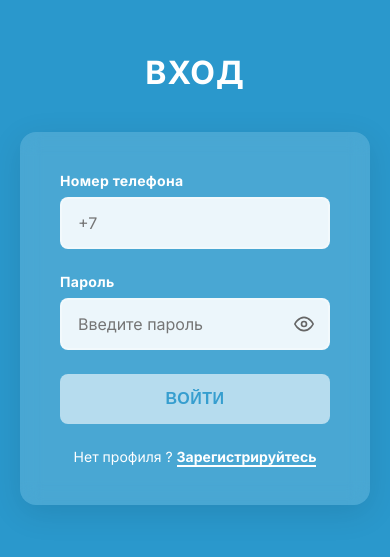
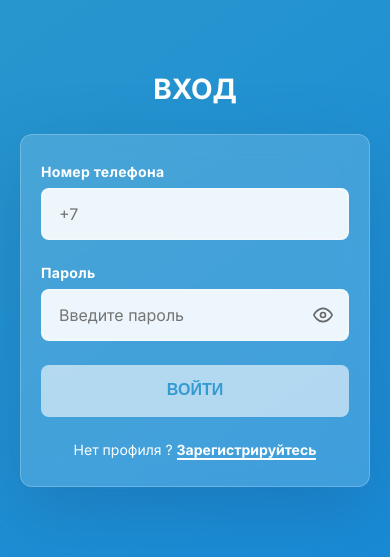
Before and after one commit to multibit-itegration/olap_front, an Angular app: page /login in a window 390 px wide. Shown: the part 143-700 px from the top of the page. Built offline with nearby package versions, Linux system fonts and the light colour scheme.

Commit message:
Polish auth loading states

```diff
--- a/src/app/features/auth/login/login.component.css
+++ b/src/app/features/auth/login/login.component.css
@@ -4,8 +4,11 @@
   flex-direction: column;
   align-items: center;
   justify-content: center;
-  background-color: #2A98CC;
+  background:
+    linear-gradient(145deg, rgba(42, 152, 204, 0.96), rgba(22, 135, 217, 0.94)),
+    #2A98CC;
   padding: 20px;
+  overflow: hidden;
 }
 
 .auth-title {
@@ -14,17 +17,24 @@
   color: white;
   text-align: center;
   margin-bottom: 40px;
-  letter-spacing: 1px;
+  letter-spacing: 0;
+  animation: auth-title-enter var(--motion-slow, 320ms) var(--ease-spring, ease-out) both;
 }
 
 .auth-card {
-  background: rgba(255, 255, 255, 0.15);
-  backdrop-filter: blur(10px);
-  border-radius: 16px;
+  background: rgba(255, 255, 255, 0.16);
+  backdrop-filter: blur(14px);
+  border: 1px solid rgba(255, 255, 255, 0.22);
+  border-radius: 12px;
   padding: 40px;
   width: 100%;
   max-width: 420px;
-  box-shadow: 0 8px 32px rgba(0, 0, 0, 0.1);
+  box-shadow: 0 24px 70px rgba(18, 73, 118, 0.26);
+  animation: auth-card-enter var(--motion-slow, 320ms) var(--ease-spring, ease-out) both;
+}
+
+.auth-form {
+  animation: auth-form-enter var(--motion-slow, 320ms) var(--ease-spring, ease-out) both;
 }
 
 .form-group {
@@ -48,7 +58,11 @@
   background: rgba(255, 255, 255, 0.9);
   font-size: 16px;
   font-family: 'Inter', sans-serif;
-  transition: all 0.3s ease;
+  transition:
+    background-color var(--motion-base, 220ms) var(--ease-out, ease),
+    border-color var(--motion-base, 220ms) var(--ease-out, ease),
+    box-shadow var(--motion-base, 220ms) var(--ease-out, ease),
+    transform var(--motion-base, 220ms) var(--ease-spring, ease);
   box-sizing: border-box;
 }
 
@@ -56,11 +70,13 @@
   outline: none;
   border-color: white;
   background: white;
+  box-shadow: 0 0 0 4px rgba(255, 255, 255, 0.18);
+  transform: translateY(-1px);
 }
 
 .form-input.error {
-  border-color: #ff4444;
-  background: rgba(255, 68, 68, 0.1);
+  border-color: #ff8f8f;
+  background: rgba(255, 255, 255, 0.94);
 }
 
 .password-wrapper {
@@ -80,16 +96,20 @@
   align-items: center;
   justify-content: center;
   color: #666;
-  transition: color 0.2s ease;
+  border-radius: 6px;
+  transition:
+    color var(--motion-fast, 140ms) var(--ease-out, ease),
+    background-color var(--motion-fast, 140ms) var(--ease-out, ease);
 }
 
 .password-toggle:hover {
+  background: rgba(42, 152, 204, 0.08);
   color: #2A98CC;
 }
 
 .error-message {
-  background: rgba(255, 68, 68, 0.15);
-  border: 1px solid #ff4444;
+  background: rgba(255, 68, 68, 0.18);
+  border: 1px solid rgba(255, 143, 143, 0.72);
   border-radius: 8px;
   padding: 12px 16px;
   color: white;
@@ -97,6 +117,7 @@
   font-weight: 600;
   margin-bottom: 20px;
   text-align: center;
+  animation: auth-message-enter var(--motion-base, 220ms) var(--ease-out, ease) both;
 }
 
 .submit-button {
@@ -109,9 +130,13 @@
   font-size: 16px;
   font-weight: 700;
   cursor: pointer;
-  transition: all 0.3s ease;
+  transition:
+    background-color var(--motion-base, 220ms) var(--ease-out, ease),
+    box-shadow var(--motion-base, 220ms) var(--ease-out, ease),
+    transform var(--motion-base, 220ms) var(--ease-spring, ease),
+    opacity var(--motion-base, 220ms) var(--ease-out, ease);
   text-transform: uppercase;
-  letter-spacing: 0.5px;
+  letter-spacing: 0;
 }
 
 .submit-button:hover:not(:disabled) {
@@ -123,6 +148,18 @@
 .submit-button:disabled {
   opacity: 0.6;
   cursor: not-allowed;
+}
+
+.submit-button-text {
+  display: inline-flex;
+  align-items: center;
+  justify-content: center;
+  min-height: 20px;
+  text-wrap: balance;
+}
+
+.submit-button:disabled .submit-button-text {
+  animation: phrase-pulse 1.5s var(--ease-out, ease) infinite;
 }
 
 .footer-link {
@@ -137,7 +174,9 @@
   font-weight: 700;
   text-decoration: none;
   border-bottom: 2px solid white;
-  transition: opacity 0.2s ease;
+  transition:
+    opacity var(--motion-fast, 140ms) var(--ease-out, ease),
+    border-color var(--motion-fast, 140ms) var(--ease-out, ease);
 }
 
 .footer-link a:hover {
@@ -151,13 +190,30 @@
   justify-content: center;
   padding: 40px 20px;
   color: white;
+  animation: auth-form-enter var(--motion-slow, 320ms) var(--ease-spring, ease-out) both;
 }
 
 .telegram-auth-loading p {
-  margin-top: 20px;
+  margin-top: 16px;
   font-size: 16px;
   font-weight: 600;
   color: white;
+}
+
+.telegram-auth-title {
+  margin-bottom: 0;
+  font-size: 20px;
+  line-height: 1.35;
+}
+
+.telegram-auth-phrase {
+  min-height: 22px;
+  margin-top: 8px;
+  color: rgba(255, 255, 255, 0.82);
+  font-size: 14px;
+  font-weight: 500;
+  line-height: 1.45;
+  animation: phrase-pulse 1.8s var(--ease-out, ease) infinite;
 }
 
 .loading-spinner {
@@ -174,3 +230,70 @@
     transform: rotate(360deg);
   }
 }
+
+@keyframes phrase-pulse {
+  0%,
+  100% {
+    opacity: 0.72;
+    transform: translateY(0);
+  }
+  45% {
+    opacity: 1;
+    transform: translateY(-1px);
+  }
+}
+
+@keyframes auth-title-enter {
+  from {
+    opacity: 0;
+    transform: translateY(10px);
+  }
+  to {
+    opacity: 1;
+    transform: translateY(0);
+  }
+}
+
+@keyframes auth-card-enter {
+  from {
+    opacity: 0;
+    transform: translateY(18px) scale(0.98);
+  }
+  to {
+    opacity: 1;
+    transform: translateY(0) scale(1);
+  }
+}
+
+@keyframes auth-form-enter {
+  from {
+    opacity: 0;
+    transform: translateY(8px);
+  }
+  to {
+    opacity: 1;
+    transform: translateY(0);
+  }
+}
+
+@keyframes auth-message-enter {
+  from {
+    opacity: 0;
+    transform: translateY(-4px);
+  }
+  to {
+    opacity: 1;
+    transform: translateY(0);
+  }
+}
+
+@media (max-width: 480px) {
+  .auth-card {
+    padding: 28px 20px;
+  }
+
+  .auth-title {
+    font-size: 28px;
+    margin-bottom: 28px;
+  }
+}
--- a/src/app/features/auth/login/login.component.html
+++ b/src/app/features/auth/login/login.component.html
@@ -6,12 +6,13 @@
     @if (isTelegramAuthInProgress()) {
       <div class="telegram-auth-loading">
         <div class="loading-spinner"></div>
-        <p>Authenticating via Telegram...</p>
+        <p class="telegram-auth-title">Входим через Telegram</p>
+        <p class="telegram-auth-phrase">{{ telegramAuthPhrase() }}</p>
       </div>
     }
 
     @if (showLoginForm()) {
-      <form [formGroup]="loginForm" (ngSubmit)="onSubmit()">
+      <form class="auth-form" [formGroup]="loginForm" (ngSubmit)="onSubmit()">
       <div class="form-group">
         <label class="form-label">Номер телефона</label>
         <input
@@ -40,6 +41,7 @@
             class="password-toggle"
             (click)="togglePasswordVisibility()"
             tabindex="-1"
+            [attr.aria-label]="showPassword() ? 'Скрыть пароль' : 'Показать пароль'"
           >
             @if (!showPassword()) {
               <svg
@@ -79,12 +81,14 @@
 
       @if (hasError()) {
         <div class="error-message">
-          ❌ {{ errorMessage() }}
+          {{ errorMessage() }}
         </div>
       }
 
       <button type="submit" class="submit-button" [disabled]="loginForm.invalid || isSubmitting()">
-        {{ isSubmitting() ? 'Вход...' : 'Войти' }}
+        <span class="submit-button-text">
+          {{ isSubmitting() ? loginAuthPhrase() : 'Войти' }}
+        </span>
       </button>
 
       <div class="footer-link">
--- a/src/app/features/auth/register/register.component.css
+++ b/src/app/features/auth/register/register.component.css
@@ -4,8 +4,11 @@
   flex-direction: column;
   align-items: center;
   justify-content: center;
-  background-color: #2A98CC;
+  background:
+    linear-gradient(145deg, rgba(42, 152, 204, 0.96), rgba(22, 135, 217, 0.94)),
+    #2A98CC;
   padding: 20px;
+  overflow: hidden;
 }
 
 .auth-title {
@@ -14,17 +17,24 @@
   color: white;
   text-align: center;
   margin-bottom: 40px;
-  letter-spacing: 1px;
+  letter-spacing: 0;
+  animation: auth-title-enter var(--motion-slow, 320ms) var(--ease-spring, ease-out) both;
 }
 
 .auth-card {
-  background: rgba(255, 255, 255, 0.15);
-  backdrop-filter: blur(10px);
-  border-radius: 16px;
+  background: rgba(255, 255, 255, 0.16);
+  backdrop-filter: blur(14px);
+  border: 1px solid rgba(255, 255, 255, 0.22);
+  border-radius: 12px;
   padding: 40px;
   width: 100%;
   max-width: 420px;
-  box-shadow: 0 8px 32px rgba(0, 0, 0, 0.1);
+  box-shadow: 0 24px 70px rgba(18, 73, 118, 0.26);
+  animation: auth-card-enter var(--motion-slow, 320ms) var(--ease-spring, ease-out) both;
+}
+
+.auth-form {
+  animation: auth-form-enter var(--motion-slow, 320ms) var(--ease-spring, ease-out) both;
 }
 
 .form-group {
@@ -48,7 +58,11 @@
   background: rgba(255, 255, 255, 0.9);
   font-size: 16px;
   font-family: 'Inter', sans-serif;
-  transition: all 0.3s ease;
+  transition:
+    background-color var(--motion-base, 220ms) var(--ease-out, ease),
+    border-color var(--motion-base, 220ms) var(--ease-out, ease),
+    box-shadow var(--motion-base, 220ms) var(--ease-out, ease),
+    transform var(--motion-base, 220ms) var(--ease-spring, ease);
   box-sizing: border-box;
 }
 
@@ -56,11 +70,13 @@
   outline: none;
   border-color: white;
   background: white;
+  box-shadow: 0 0 0 4px rgba(255, 255, 255, 0.18);
+  transform: translateY(-1px);
 }
 
 .form-input.error {
-  border-color: #ff4444;
-  background: rgba(255, 68, 68, 0.1);
+  border-color: #ff8f8f;
+  background: rgba(255, 255, 255, 0.94);
 }
 
 .password-wrapper {
@@ -80,10 +96,14 @@
   align-items: center;
   justify-content: center;
   color: #666;
-  transition: color 0.2s ease;
+  border-radius: 6px;
+  transition:
+    color var(--motion-fast, 140ms) var(--ease-out, ease),
+    background-color var(--motion-fast, 140ms) var(--ease-out, ease);
 }
 
 .password-toggle:hover {
+  background: rgba(42, 152, 204, 0.08);
   color: #2A98CC;
 }
 
@@ -97,6 +117,7 @@
   font-weight: 600;
   margin-bottom: 20px;
   text-align: center;
+  animation: auth-message-enter var(--motion-base, 220ms) var(--ease-out, ease) both;
 }
 
 .success-message {
@@ -109,6 +130,7 @@
   font-weight: 600;
   margin-bottom: 20px;
   text-align: center;
+  animation: auth-message-enter var(--motion-base, 220ms) var(--ease-out, ease) both;
 }
 
 .submit-button {
@@ -121,9 +143,13 @@
   font-size: 16px;
   font-weight: 700;
   cursor: pointer;
-  transition: all 0.3s ease;
+  transition:
+    background-color var(--motion-base, 220ms) var(--ease-out, ease),
+    box-shadow var(--motion-base, 220ms) var(--ease-out, ease),
+    transform var(--motion-base, 220ms) var(--ease-spring, ease),
+    opacity var(--motion-base, 220ms) var(--ease-out, ease);
   text-transform: uppercase;
-  letter-spacing: 0.5px;
+  letter-spacing: 0;
 }
 
 .submit-button:hover:not(:disabled) {
@@ -149,9 +175,66 @@
   font-weight: 700;
   text-decoration: none;
   border-bottom: 2px solid white;
-  transition: opacity 0.2s ease;
+  transition:
+    opacity var(--motion-fast, 140ms) var(--ease-out, ease),
+    border-color var(--motion-fast, 140ms) var(--ease-out, ease);
 }
 
 .footer-link a:hover {
   opacity: 0.8;
 }
+
+@keyframes auth-title-enter {
+  from {
+    opacity: 0;
+    transform: translateY(10px);
+  }
+  to {
+    opacity: 1;
+    transform: translateY(0);
+  }
+}
+
+@keyframes auth-card-enter {
+  from {
+    opacity: 0;
+    transform: translateY(18px) scale(0.98);
+  }
+  to {
+    opacity: 1;
+    transform: translateY(0) scale(1);
+  }
+}
+
+@keyframes auth-form-enter {
+  from {
+    opacity: 0;
+    transform: translateY(8px);
+  }
+  to {
+    opacity: 1;
+    transform: translateY(0);
+  }
+}
+
+@keyframes auth-message-enter {
+  from {
+    opacity: 0;
+    transform: translateY(-4px);
+  }
+  to {
+    opacity: 1;
+    transform: translateY(0);
+  }
+}
+
+@media (max-width: 480px) {
+  .auth-card {
+    padding: 28px 20px;
+  }
+
+  .auth-title {
+    font-size: 28px;
+    margin-bottom: 28px;
+  }
+}
--- a/src/app/features/auth/register/register.component.ts
+++ b/src/app/features/auth/register/register.component.ts
@@ -3,6 +3,7 @@ import { CommonModule } from '@angular/common';
 import { FormBuilder, FormGroup, Validators, ReactiveFormsModule } from '@angular/forms';
 import { Router, RouterModule } from '@angular/router';
 import { HttpErrorResponse } from '@angular/common/http';
+import { finalize } from 'rxjs/operators';
 import { AuthService } from '../../../core/api/auth.service';
 import { RegisterRequest } from '../../../core/api/models/auth.models';
 import { formatPhoneForRegister } from '../../../shared/utils/phone-formatter';
@@ -25,6 +26,7 @@ export class RegisterComponent implements OnInit, OnDestroy {
   errorMessage = signal('');
   successMessage = signal('');
   fieldErrors = signal<{ [key: string]: boolean }>({});
+  isSubmitting = signal(false);
   private redirectTimer?: number;
 
   constructor() {
@@ -62,13 +64,18 @@ export class RegisterComponent implements OnInit, OnDestroy {
   }
 
   onSubmit(): void {
-    if (this.registerForm.invalid) {
+    if (this.registerForm.invalid || this.isSubmitting()) {
       return;
     }
 
+    this.isSubmitting.set(true);
+    this.errorMessage.set('');
+    this.successMessage.set('');
     const registerData: RegisterRequest = this.registerForm.value;
 
-    this.authService.register(registerData).subscribe({
+    this.authService.register(registerData).pipe(
+      finalize(() => this.isSubmitting.set(false))
+    ).subscribe({
       next: (response) => {
         this.fieldErrors.set({});
         this.errorMessage.set('');
@@ -80,7 +87,6 @@ export class RegisterComponent implements OnInit, OnDestroy {
         }, 2000);
       },
       error: (error: HttpErrorResponse) => {
-        this.successMessage.set('');
         const errors: { [key: string]: boolean } = {};
 
         if (error.status === 502) {
```
Also changed, not shown: src/app/app.config.ts (+6 -2 lines), src/app/features/auth/login/login.component.ts (+73 -7 lines), src/app/features/auth/register/register.component.html (+6 -5 lines).
